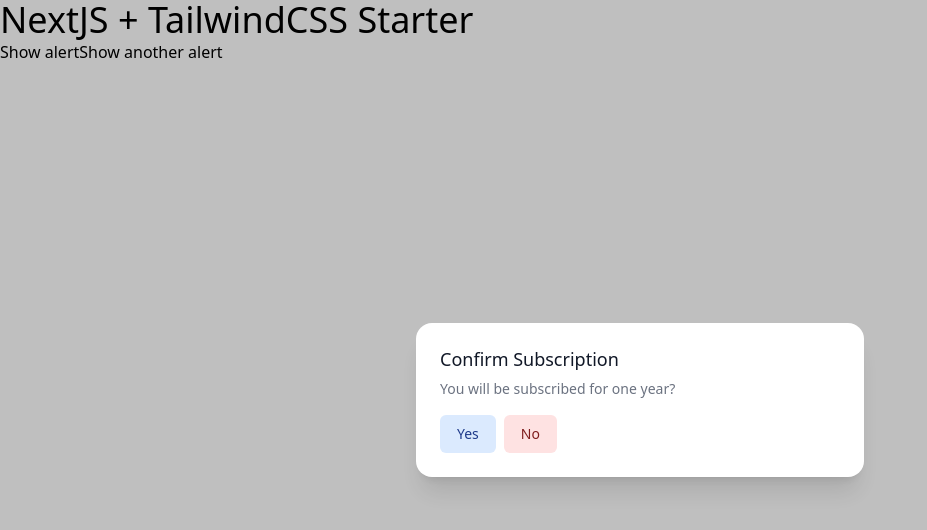
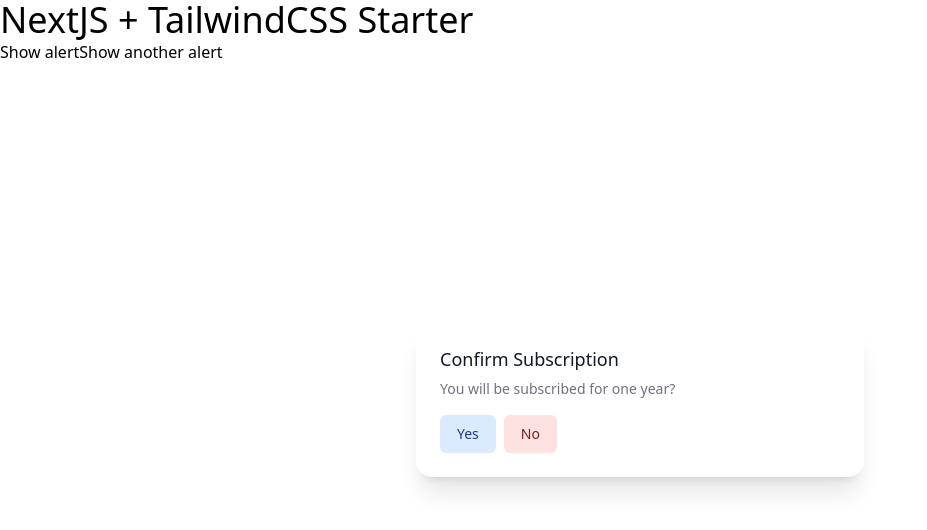
Before and after one commit to jmarioste/react-confirm-alert-tutorial, a Next.js app: page / in a window 1280 px wide. Both pictures are taken after a click on the button "Show another alert". Shown: the top 530 px of the page, without its empty margins (0-927 px from the left). Built offline with nearby package versions, Linux system fonts and the light colour scheme.

Commit message:
refactoring

```diff
--- a/components/alert/AlertDialog.tsx
+++ b/components/alert/AlertDialog.tsx
@@ -1,36 +1,16 @@
-import { Transition, Dialog } from "@headlessui/react";
-import React, { Fragment } from "react";
+import { Dialog } from "@headlessui/react";
+import React from "react";
 import { AlertComponentProps } from "./AlertProvider";
-
-type Props = AlertComponentProps;
-const AlertDialog = (props: Props) => {
+const AlertDialog = (props: AlertComponentProps) => {
   return (
-    <>
-      <Transition appear show={props.open} as={Fragment}>
-        <Dialog as="div" className="relative z-10" onClose={props.onClose}>
-          <Transition.Child
-            as={Fragment}
-            enter="ease-out duration-300"
-            enterFrom="opacity-0"
-            enterTo="opacity-100"
-            leave="ease-in duration-200"
-            leaveFrom="opacity-100"
-            leaveTo="opacity-0"
+    <Dialog
+      as="div"
+      className="relative z-10"
+      onClose={props.onClose}
+      open={props.open}
     >
-            <div className="fixed inset-0 bg-black bg-opacity-25" />
-          </Transition.Child>
-
       <div className="fixed inset-0 overflow-y-auto">
         <div className="flex min-h-full items-center justify-center p-4 text-center">
-              <Transition.Child
-                as={Fragment}
-                enter="ease-out duration-300"
-                enterFrom="opacity-0 scale-95"
-                enterTo="opacity-100 scale-100"
-                leave="ease-in duration-200"
-                leaveFrom="opacity-100 scale-100"
-                leaveTo="opacity-0 scale-95"
-              >
           <Dialog.Panel className="w-full max-w-md transform overflow-hidden rounded-2xl bg-white p-6 text-left align-middle shadow-xl transition-all">
             <Dialog.Title
               as="h3"
@@ -52,20 +32,16 @@
               </button>
               <button
                 type="button"
-                      className="inline-flex justify-center rounded-md border border-transparent bg-red-100 px-4 py-2 text-sm font-medium text-red-900 hover:bg-blue-200 focus:outline-none focus-visible:ring-2 focus-visible:ring-blue-500 focus-visible:ring-offset-2"
+                className="inline-flex justify-center rounded-md border border-transparent bg-red-100 px-4 py-2 text-sm font-medium text-red-900 hover:bg-red-200 focus:outline-none focus-visible:ring-2 focus-visible:ring-red-500 focus-visible:ring-offset-2"
                 onClick={props.onClose}
               >
                 No
               </button>
             </div>
           </Dialog.Panel>
-              </Transition.Child>
         </div>
       </div>
     </Dialog>
-      </Transition>
-    </>
   );
 };
-
 export default AlertDialog;
--- a/components/alert/AlertProvider.tsx
+++ b/components/alert/AlertProvider.tsx
@@ -6,6 +6,18 @@
   useState,
 } from "react";
 
+type AlertOptions = {
+  title: ReactNode;
+  confirmMessage: ReactNode;
+  onConfirm(): Promise<void> | void;
+};
+const AlertContext = createContext<{
+  showAlert(opts: AlertOptions): void;
+} | null>(null);
+
+/**
+ * Any AlertDialog component used with AlertProvider should use these props
+ */
 export type AlertComponentProps = {
   open: boolean;
   message: ReactNode;
@@ -14,20 +26,19 @@
   onConfirm(): Promise<void> | void;
   confirming?: boolean;
 };
+
+/**
+ * Props for AlertProvider.
+ * AlertComponent is a React.ComponentType with AlertComponentProps.
+ * This is for type safety, if you pass a different component it will result in an error.
+ */
 export type AlertProviderProps = {
   AlertComponent: React.ComponentType<AlertComponentProps>;
 } & PropsWithChildren;
 
-type AlertOptions = {
-  title: ReactNode;
-  confirmMessage: ReactNode;
-  onConfirm(): Promise<void> | void;
-};
-const AlertContext = createContext({
-  showAlert(opts?: AlertOptions) {},
-  hideAlert() {},
-});
-
+/**
+ * Alert provider definition
+ */
 const AlertProvider = ({ AlertComponent, children }: AlertProviderProps) => {
   const [shown, setShown] = useState(false);
   const [loading, setLoading] = useState(false);
@@ -58,7 +69,7 @@
     setShown(false);
   };
   return (
-    <AlertContext.Provider value={{ showAlert, hideAlert }}>
+    <AlertContext.Provider value={{ showAlert }}>
       <AlertComponent
         open={shown}
         onClose={hideAlert}
```
Lines whose indentation alone changed are shown as unchanged.
